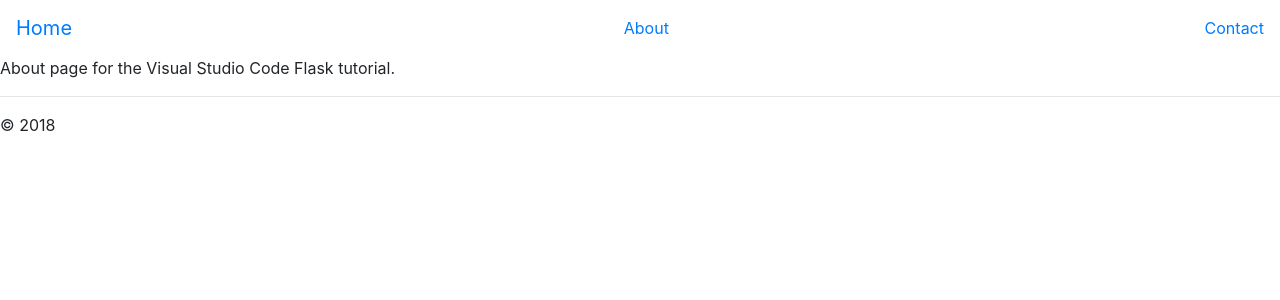
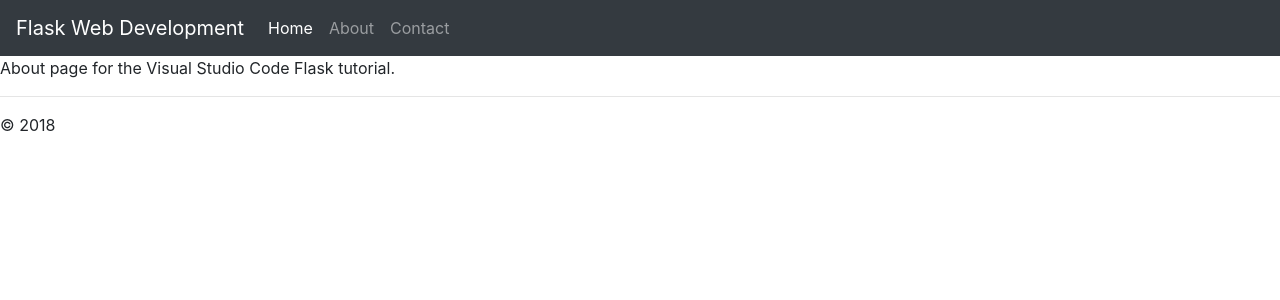
Before and after one commit to OsodracPT/Flask_Web_Development, a Flask app: page /about in a window 1280 px wide. Shown: the top 300 px of the page. Run offline with Flask 2, Linux system fonts and the light colour scheme; some libraries are stand-ins or nearby versions.

Commit message:
Navbar fixes

```diff
--- a/templates/layout.html
+++ b/templates/layout.html
@@ -7,11 +7,26 @@
     </head>
 
     <body>
-        <div class="navbar">
-            <a href="{{ url_for('home') }}" class="navbar-brand">Home</a>
-            <a href="{{ url_for('about') }}" class="navbar-item">About</a>
-            <a href="{{ url_for('contact') }}" class="navbar-item">Contact</a>
-        </div>
+
+        <nav class="navbar navbar-expand-lg navbar-dark bg-dark">
+                <a class="navbar-brand" href="#">Flask Web Development</a>
+                <button class="navbar-toggler" type="button" data-toggle="collapse" data-target="#navbarNav" aria-controls="navbarNav" aria-expanded="false" aria-label="Toggle navigation">
+                  <span class="navbar-toggler-icon"></span>
+                </button>
+                <div class="collapse navbar-collapse" id="navbarNav">
+                  <ul class="navbar-nav">
+                    <li class="nav-item active">
+                      <a class="nav-link" href="{{ url_for('home') }}">Home <span class="sr-only">(current)</span></a>
+                    </li>
+                    <li class="nav-item">
+                      <a class="nav-link" href="{{ url_for('about') }}">About</a>
+                    </li>
+                    <li class="nav-item">
+                      <a class="nav-link" href="{{ url_for('contact') }}">Contact</a>
+                    </li>
+                  </ul>
+                </div>
+              </nav>
 
         <div class="body-content">
             {% block content %}
@@ -21,5 +36,9 @@
                 <p>&copy; 2018</p>
             </footer>
         </div>
+
+        <script src="https://code.jquery.com/jquery-3.3.1.slim.min.js" integrity="sha384-q8i/X+965DzO0rT7abK41JStQIAqVgRVzpbzo5smXKp4YfRvH+8abtTE1Pi6jizo" crossorigin="anonymous"></script>
+        <script src="https://cdnjs.cloudflare.com/ajax/libs/popper.js/1.14.3/umd/popper.min.js" integrity="sha384-ZMP7rVo3mIykV+2+9J3UJ46jBk0WLaUAdn689aCwoqbBJiSnjAK/l8WvCWPIPm49" crossorigin="anonymous"></script>
+        <script src="https://stackpath.bootstrapcdn.com/bootstrap/4.1.3/js/bootstrap.min.js" integrity="sha384-ChfqqxuZUCnJSK3+MXmPNIyE6ZbWh2IMqE241rYiqJxyMiZ6OW/JmZQ5stwEULTy" crossorigin="anonymous"></script>
     </body>
 </html>
```
